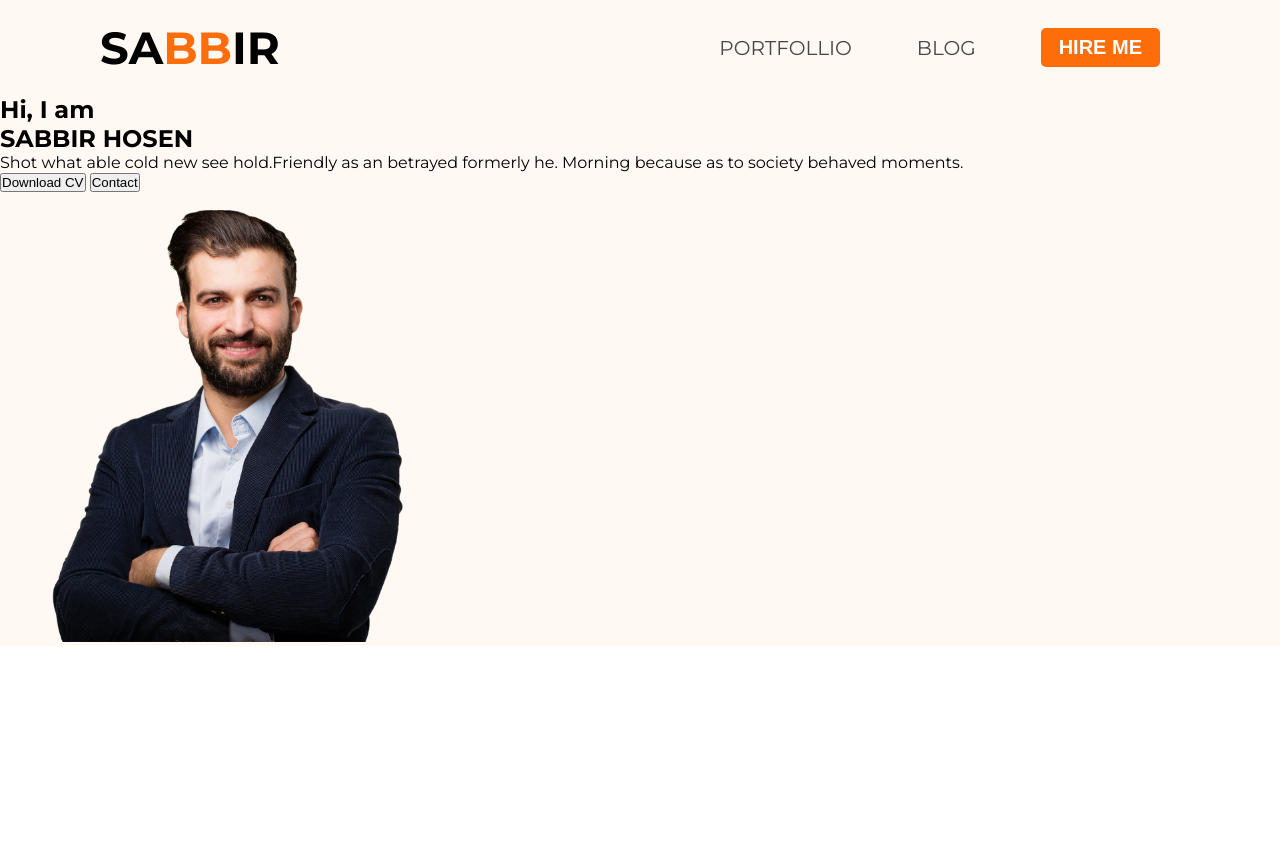
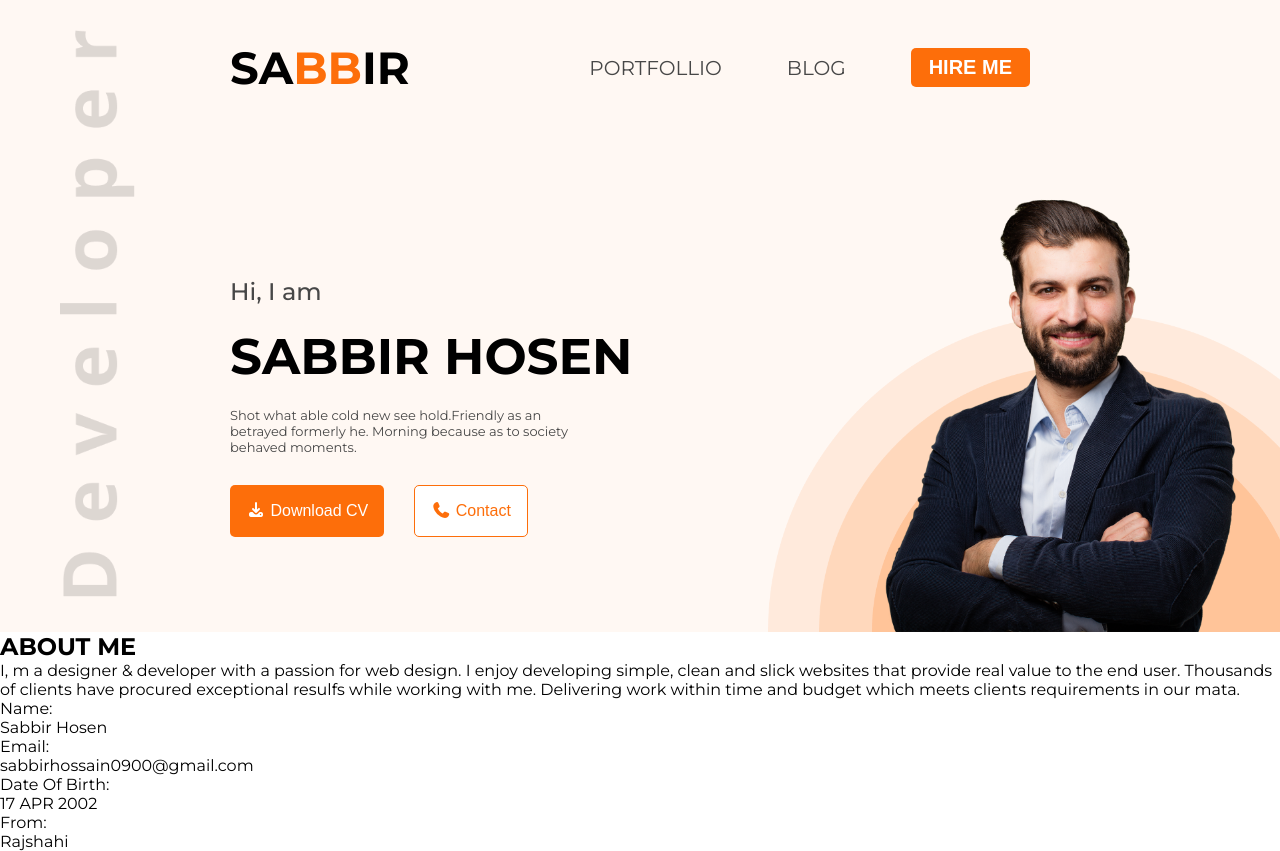
Before and after one commit to sabbir053/Sabbir-Portfolio, a plain HTML site: page index.html in a window 1280 px wide. Before the commit the page ends 800 px from the top, so only its background shows below. Drawn offline with Linux system fonts and the light colour scheme.

Commit message:
Compleate Hero Section

```diff
--- a/index.html
+++ b/index.html
@@ -12,6 +12,15 @@
     <link
       href="https://fonts.googleapis.com/css2?family=Montserrat:ital,wght@0,100..900;1,100..900&family=Open+Sans:ital,wght@0,300..800;1,300..800&display=swap"
       rel="stylesheet"
+    />
+
+    <!-- fontawesome icons cdn-->
+    <link
+      rel="stylesheet"
+      href="https://cdnjs.cloudflare.com/ajax/libs/font-awesome/7.0.1/css/all.min.css"
+      integrity="sha512-2SwdPD6INVrV/lHTZbO2nodKhrnDdJK9/kg2XD1r9uGqPo1cUbujc+IYdlYdEErWNu69gVcYgdxlmVmzTWnetw=="
+      crossorigin="anonymous"
+      referrerpolicy="no-referrer"
     />
   </head>
   <body class="font-open-sans">
@@ -33,21 +42,51 @@
         <div class="banner-content">
           <h2>Hi, I am</h2>
           <h1>SABBIR HOSEN</h1>
-          <P>Shot what able cold new see hold.Friendly as an betrayed formerly he. Morning because as to society behaved moments.</P>
-          <div>
-            <button>Download CV</button>
-            <button>Contact</button>
+          <p>
+            Shot what able cold new see hold.Friendly as an betrayed formerly
+            he. Morning because as to society behaved moments.
+          </p>
+          <div class="download-info">
+            <button class="download-cv">
+              <i class="fa-solid fa-download"></i> Download CV
+            </button>
+            <button class="contact">
+              <i class="fa-solid fa-phone"></i> Contact
+            </button>
           </div>
         </div>
         <div class="banner-image">
-          <img src="images/hardy.png" alt="">
+          <img src="images/hardy.png" alt="" />
         </div>
       </section>
     </header>
     <!-- Header Ends Here -->
 
     <!-- Main Starts Here -->
-    <main></main>
+    <main>
+      <section id="about-me">
+        <h2>ABOUT ME</h2>
+        <P>I, m a designer & developer with a passion for web design. I enjoy developing simple, clean and slick websites that provide real value to the end user. Thousands of clients have procured exceptional resulfs while working with me. Delivering work within time and budget which meets clients requirements in our mata.</P>
+        <div>
+          <div>
+            <p>Name:</p>
+            <p>Sabbir Hosen</p>
+          </div>
+          <div>
+            <p>Email:</p>
+            <p>sabbirhossain0900@gmail.com</p>
+          </div>
+          <div>
+            <p>Date Of Birth:</p>
+            <p>17 APR 2002</p>
+          </div>
+          <div>
+            <p>From:</p>
+            <p>Rajshahi</p>
+          </div>
+        </div>
+      </section>
+    </main>
     <!-- Main Ends Here -->
 
     <!-- Footer Starts Here -->
--- a/styles/portfollio.css
+++ b/styles/portfollio.css
@@ -8,7 +8,12 @@
     font-optical-sizing: auto;
 }
 header{
-    background-color: #FFF8F3;
+    background: url(../images/developer.png), url(../images/header_bg.png), #FFF8F3;
+    background-size: 75px auto, 40% auto;
+    background-repeat: no-repeat;
+    background-position:
+        left 60px top 30px,
+        right bottom;
 }
 .bb-color{
     color: #FD6E0A;
@@ -17,7 +22,7 @@ header nav{
     display: flex;
     justify-content: space-between;
     align-items: center;
-    padding: 20px 100px;
+    padding: 40px 230px;
 }
 header nav div h2{
     font-size: 45px;
@@ -58,4 +63,52 @@ header img{
     padding-left: 20px;
 }
 
-/* ..................................... */
+/* ...........Hero section.......... */
+
+#banner{
+    margin: 47px 38px 0 230px;
+    display: flex;
+    justify-content: center;
+    align-items: center;
+}
+#banner .banner-content h2{
+    font-weight: 500;
+    margin-bottom: 20px;
+    color: #474747;
+}
+#banner .banner-content h1{
+    margin-bottom: 20px;
+    font-size: 50px;
+}
+#banner .banner-content p{
+    font-size: small;
+    color: #474747;
+    padding-right: 250px;
+    padding-bottom: 30px;
+}
+#banner .banner-content .download-info{
+    display: flex;
+}
+#banner .banner-content .download-info button{
+    margin-right: 30px;
+}
+#banner .banner-content .download-cv{
+    background-color: #FD6E0A;
+    border: none;
+    padding: 16px;
+    color: white;
+    font-size: medium;
+    border-radius: 5px;
+}
+#banner .banner-content .contact{
+    border: 1px solid #FD6E0A;
+    background-color: #fff;
+    padding: 16px;
+    color: #FD6E0A;
+    font-size: medium;
+    border-radius: 5px;
+}
+#banner .banner-image img{
+    max-width: 585px;
+    vertical-align: middle;
+}
```
